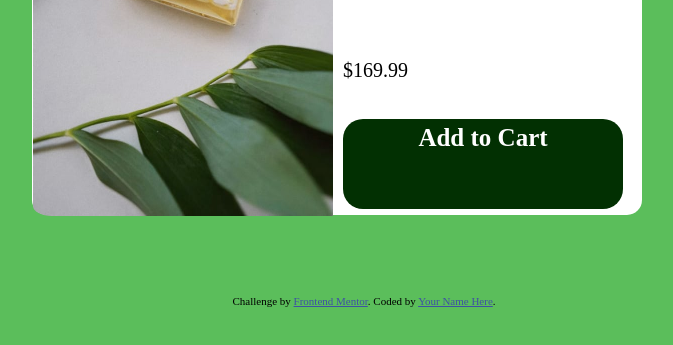
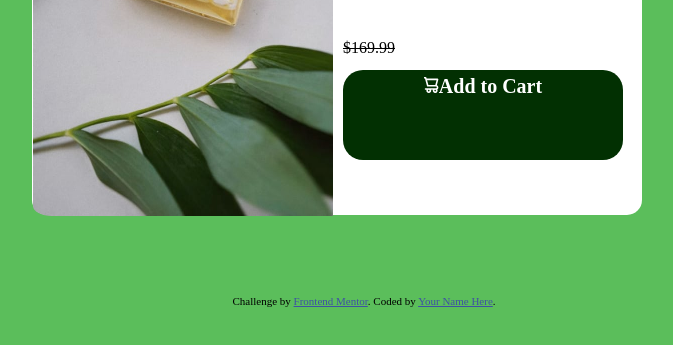
Before and after one commit to asavila2026-hub/practice4_Avila, a plain HTML site: page index.html in a window 1280 px wide. Shown: the part 453-798 px from the top of the page, without its empty margins (276-949 px from the left). Drawn offline with Linux system fonts and the light colour scheme.

Commit message:
two commit

```diff
--- a/css/styles.css
+++ b/css/styles.css
@@ -44,7 +44,7 @@ h2{
 #header{
     background-color: rgb(2, 48, 2);
     color: white;
-    font-size: 25px;
+    font-size: 20px;
     border-radius: 20px;
     height:80px;
     width: 280px;
--- a/index.html
+++ b/index.html
@@ -30,9 +30,9 @@
       </p>
 
        <h2>$149.99</h2>
-         <p id="red">$169.99</p>
+         <span><s>$169.99</s></span>
 
-       <h1 id="header"> <href="img/icon-cart.svg">Add to Cart</href></h1>
+       <h1 id="header"> <img src="img/icon-cart.svg">Add to Cart</href></h1>
       </section>
 
     </main>
```
